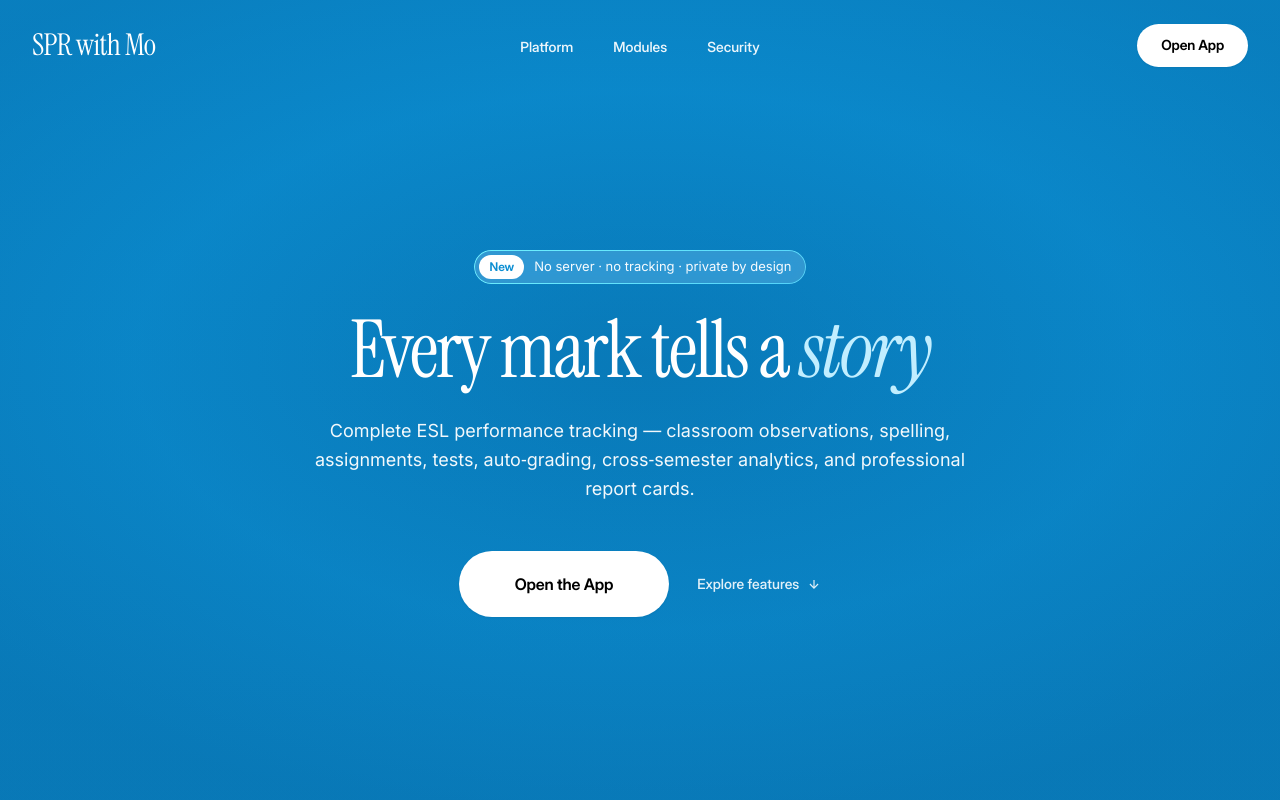
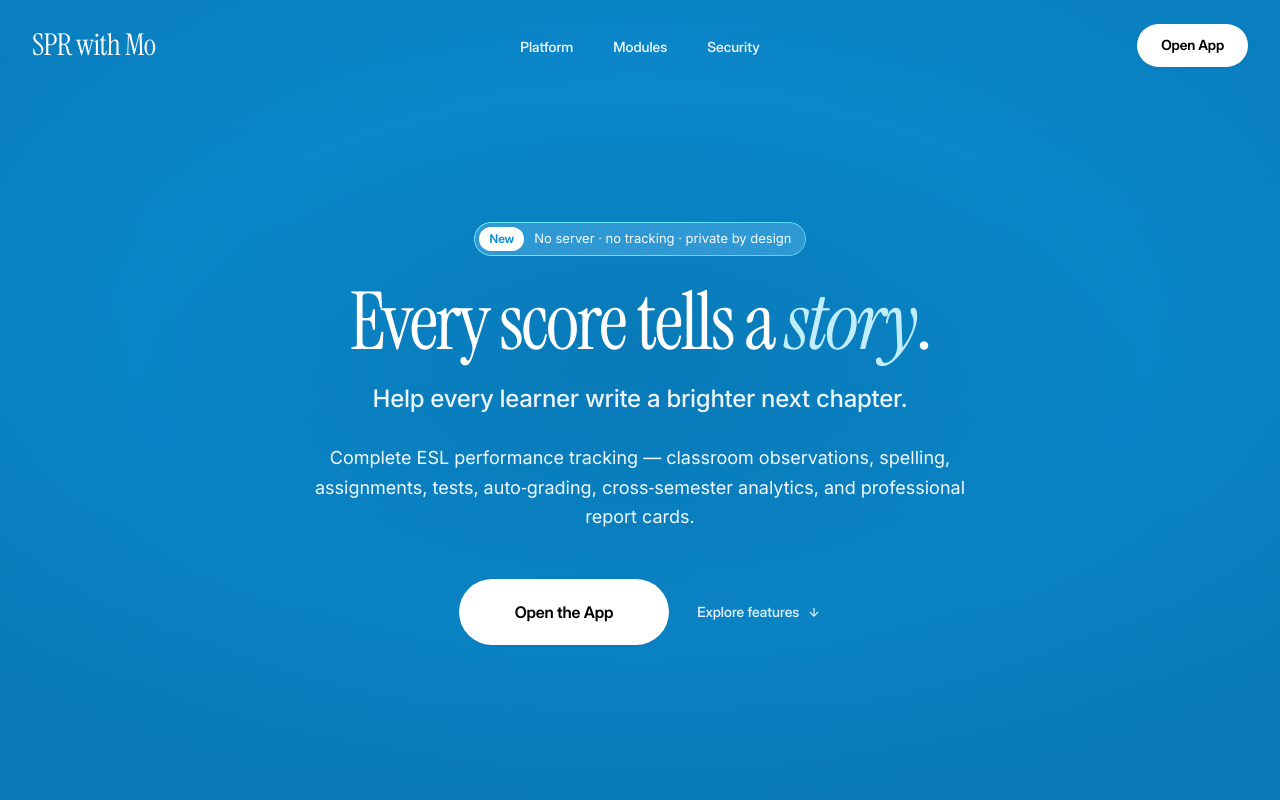
Before and after one commit to mdshezkhn/Students-Performance-Tracker-by-MSK, a plain HTML site: page index.html in a window 1280 px wide. Shown: the top 800 px of the page. Drawn offline with Linux system fonts and the light colour scheme.

Commit message:
landing: hero tagline — 'Every score tells a story. Help every learner write a brighter next chapter.' (two-tier headline, azure-theme sub-line)

```diff
--- a/index.html
+++ b/index.html
@@ -344,6 +344,16 @@ img, svg, video { display: block; }
   text-wrap: balance;
 }
 .hero h1 em { font-style: italic; color: var(--cyan-soft); }
+.hero h1 .hero-sub {
+  display: block;
+  margin-top: 22px;
+  font-family: var(--font-body);
+  font-size: 24px;
+  font-weight: 500;
+  line-height: 1.4;
+  letter-spacing: -0.3px;
+  color: rgba(255, 255, 255, 0.92);
+}
 .hero__lede {
   max-width: 670px;
   margin: 28px auto 0;
@@ -630,6 +640,7 @@ img, svg, video { display: block; }
   .hero-badge__chip { height: 22px; padding: 0 9px; font-size: 11.5px; }
   .hero-badge__text { font-size: 12.5px; }
   .hero h1 { font-size: 48px; }
+  .hero h1 .hero-sub { font-size: 17px; margin-top: 14px; }
   .hero__lede { font-size: 16px; }
   .hero__actions { margin-top: 40px; gap: 20px; }
   .pill--hero { padding: 16px 40px; font-size: 15px; }
@@ -693,7 +704,7 @@ img, svg, video { display: block; }
   <header class="hero">
     <div class="hero__inner">
       <div class="hero-badge rise rise--1"><span class="hero-badge__chip">New</span><span class="hero-badge__text">No server &middot; no tracking &middot; private by design</span></div>
-      <h1 class="rise rise--2">Every mark tells a <em>story</em></h1>
+      <h1 class="rise rise--2">Every score tells a <em>story</em>.<span class="hero-sub">Help every learner write a brighter next chapter.</span></h1>
       <p class="hero__lede rise rise--3">
         Complete ESL performance tracking &mdash; classroom observations, spelling,
         assignments, tests, auto&#8209;grading, cross&#8209;semester analytics, and
```
